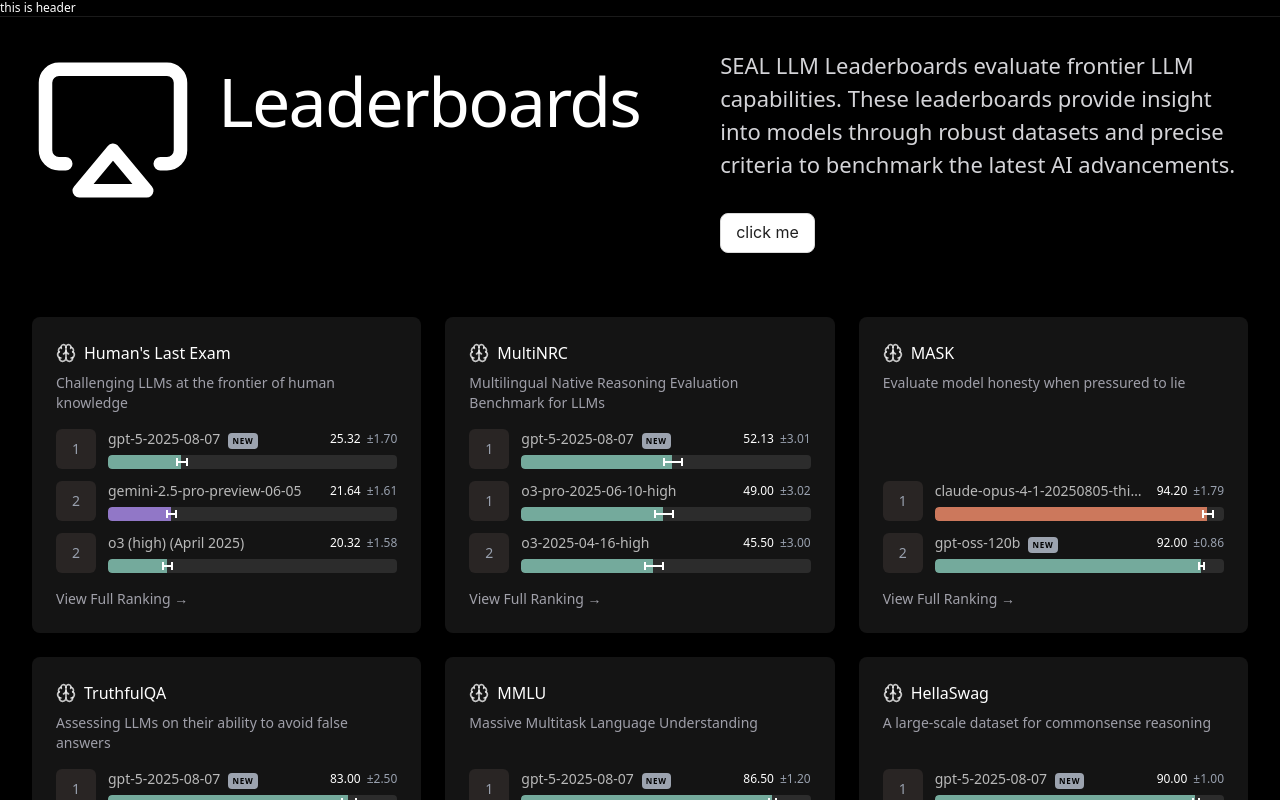
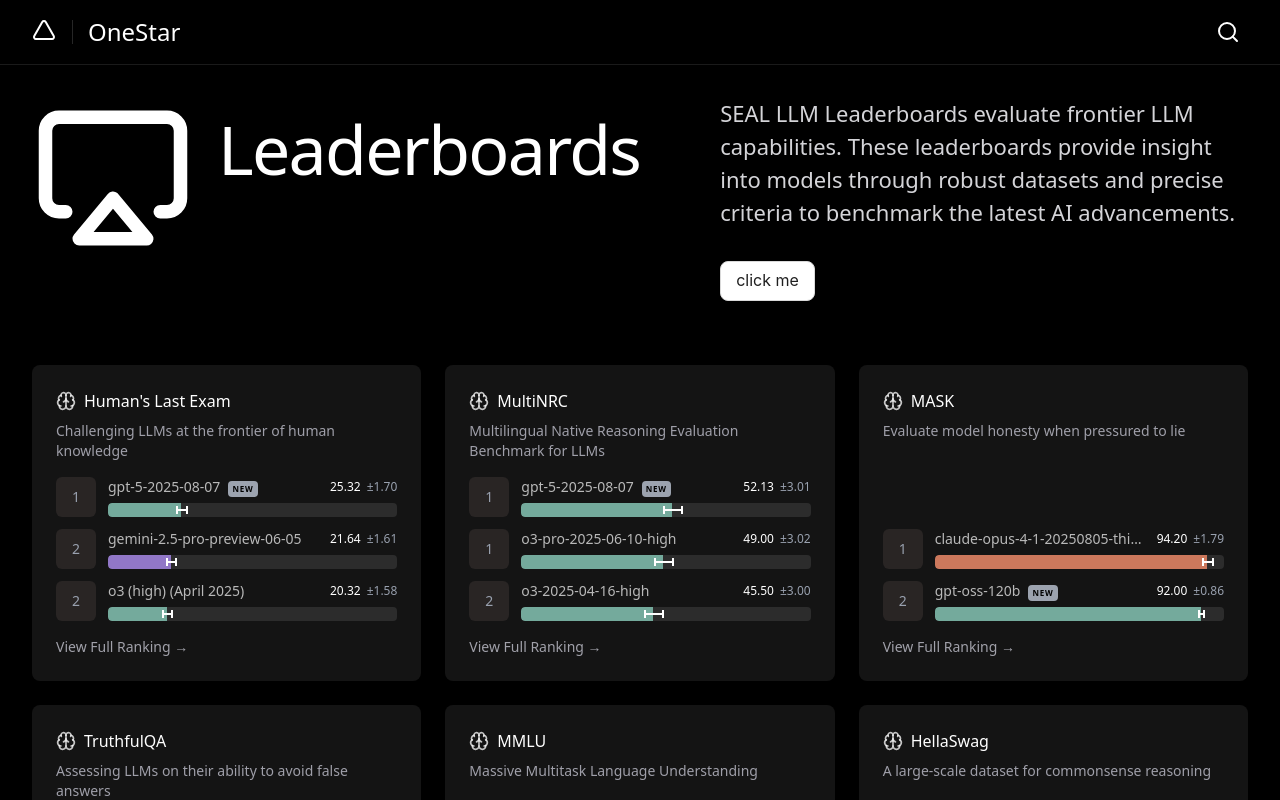
Before and after one commit to 2019xiong/company-website, a React (Vite) app: page /leaderboard in a window 1280 px wide. Shown: the top 800 px of the page. Built offline with nearby package versions, Linux system fonts and the light colour scheme.

Commit message:
feat: 添加leaderboard页的header

```diff
--- a/src/pages/Leaderboard/index.tsx
+++ b/src/pages/Leaderboard/index.tsx
@@ -1,11 +1,40 @@
+import { Link } from "react-router-dom";
+import { Triangle, Search } from "lucide-react";
 import Description from "./Description";
 import Introduction from "./Introduction";
 import Boards from "./Boards";
 
+const Header: React.FC = () => {
+  return (
+    <header className="sticky top-0 z-30 w-full border-b bg-black/30 backdrop-blur-md border-white/10">
+      <div className="container mx-auto p-8 flex items-center justify-between h-16">
+        <div className="flex items-center gap-4">
+          <Link to="/leaderboard">
+            <Triangle className="w-auto h-6 mb-[4px]" />
+          </Link>
+          <div className="h-6 after:absolute after:h-6 after:w-px after:bg-white/15"></div>
+          <Link to="/leaderboard" >
+            <div className="text-2xl">
+              OneStar
+            </div>
+          </Link>
+        </div>
+        <div className="flex items-center gap-4">
+          <div>
+            <button type="button" className="p-2 rounded-full hover:bg-zinc-800/50 transition-colors flex items-center gap-1">
+              <Search />
+            </button>
+          </div>
+        </div>
+      </div>
+    </header>
+  );
+}
+
 const Leaderboard: React.FC = () => {
   return (
     <div className="min-h-screen text-xs text-white bg-black relative">
-      <header className="sticky top-0 z-30 w-full border-b bg-black/30 backdrop-blur-md border-white/10">this is header</header>
+      <Header />
       <section>
         <Introduction />
       </section>
```
